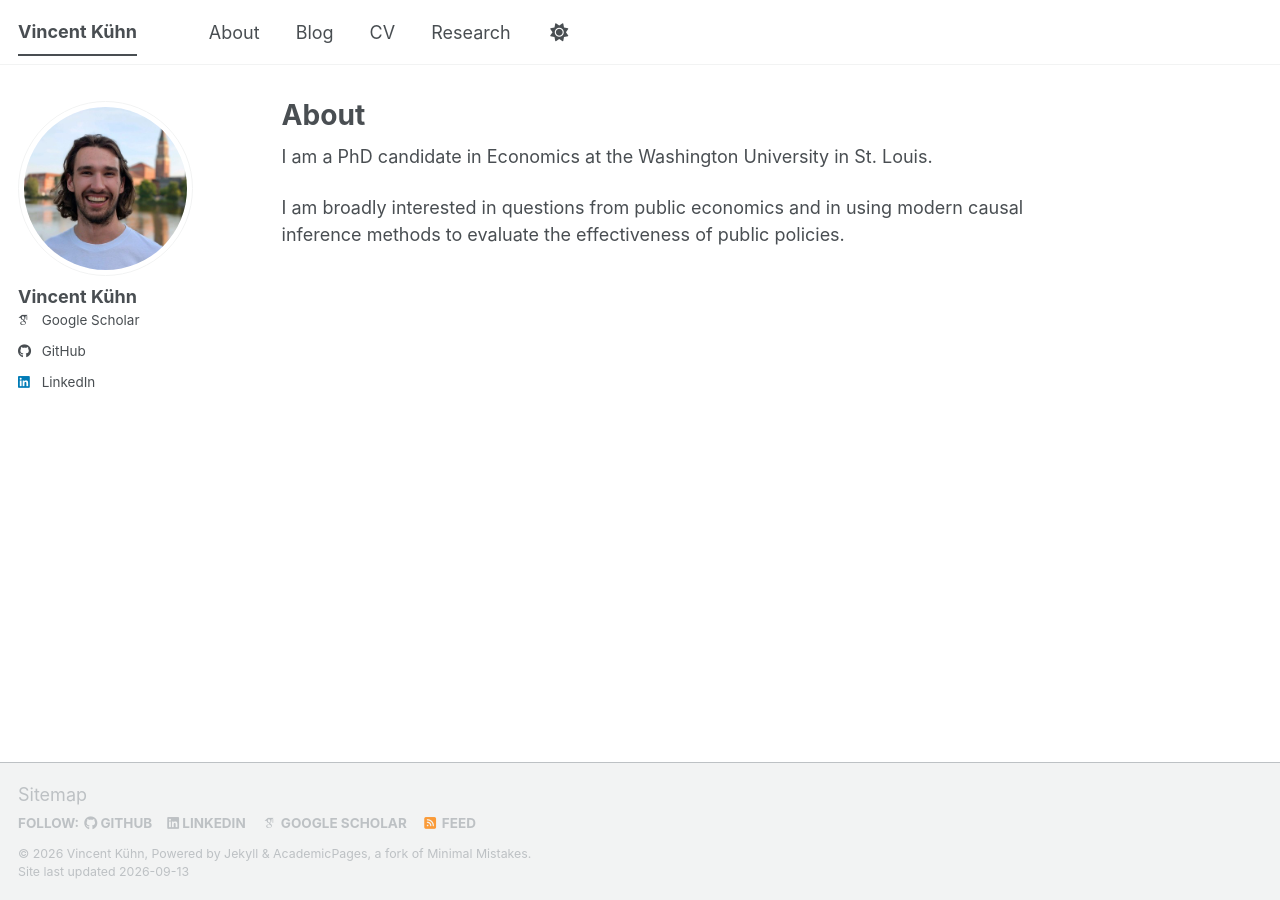
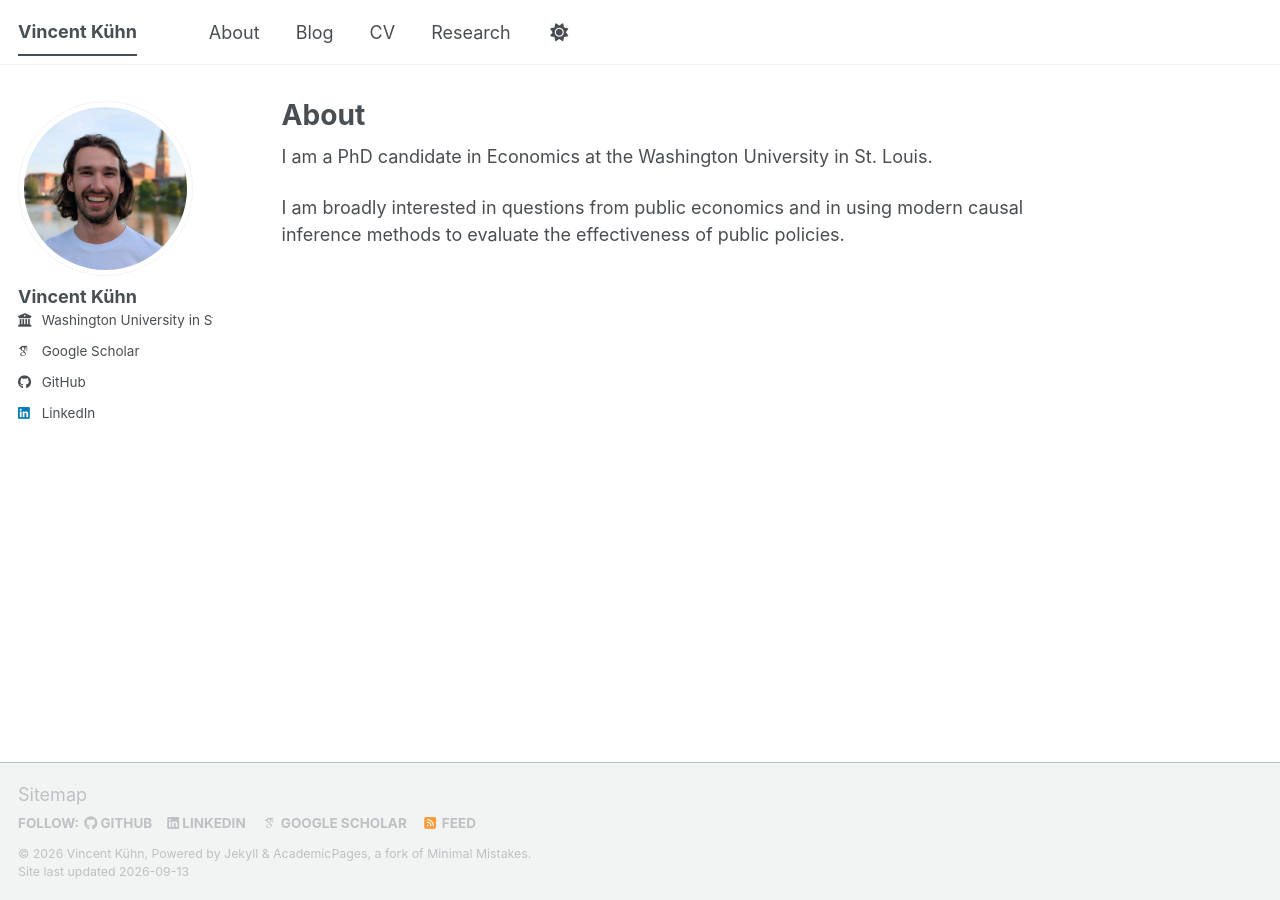
Before and after one commit to vincent-kuehn/vincent-kuehn.github.io, a Jekyll site: the page built from _pages/about.md, in a window 1280 px wide. Built offline with Jekyll 4.4.1, drawn with Linux system fonts in a browser that asks for light colours; some web fonts are replaced; a script bundle is joined from its source files by our own code; library files that are not in the unit come from our copies.

Commit message:
Add WashU faculty page link to sidebar
Co-Authored-By: Claude Sonnet 5 <noreply@anthropic.com>

```diff
--- a/_config.yml
+++ b/_config.yml
@@ -31,6 +31,7 @@ author:
   uri              : "https://vincent-kuehn.github.io/"
   email            :
   phone            :
+  washu            : "https://economics.washu.edu/people/vincent-kuehn"
 
   # Academic websites
   academia         :
--- a/_includes/author-profile.html
+++ b/_includes/author-profile.html
@@ -35,6 +35,9 @@
       {% endif %}
       {% if author.phone %}
         <li><a href="tel:{{ author.phone | replace: ' ', '' }}"><i class="fas fa-fw fa-phone icon-pad-right" aria-hidden="true"></i>{{ author.phone }}</a></li>
+      {% endif %}
+      {% if author.washu %}
+        <li><a href="{{ author.washu }}"><i class="fas fa-fw fa-building-columns icon-pad-right" aria-hidden="true"></i>Washington University in St. Louis</a></li>
       {% endif %}
 
       <!-- Font Awesome and Academicons icons / Academic websites -->
```
